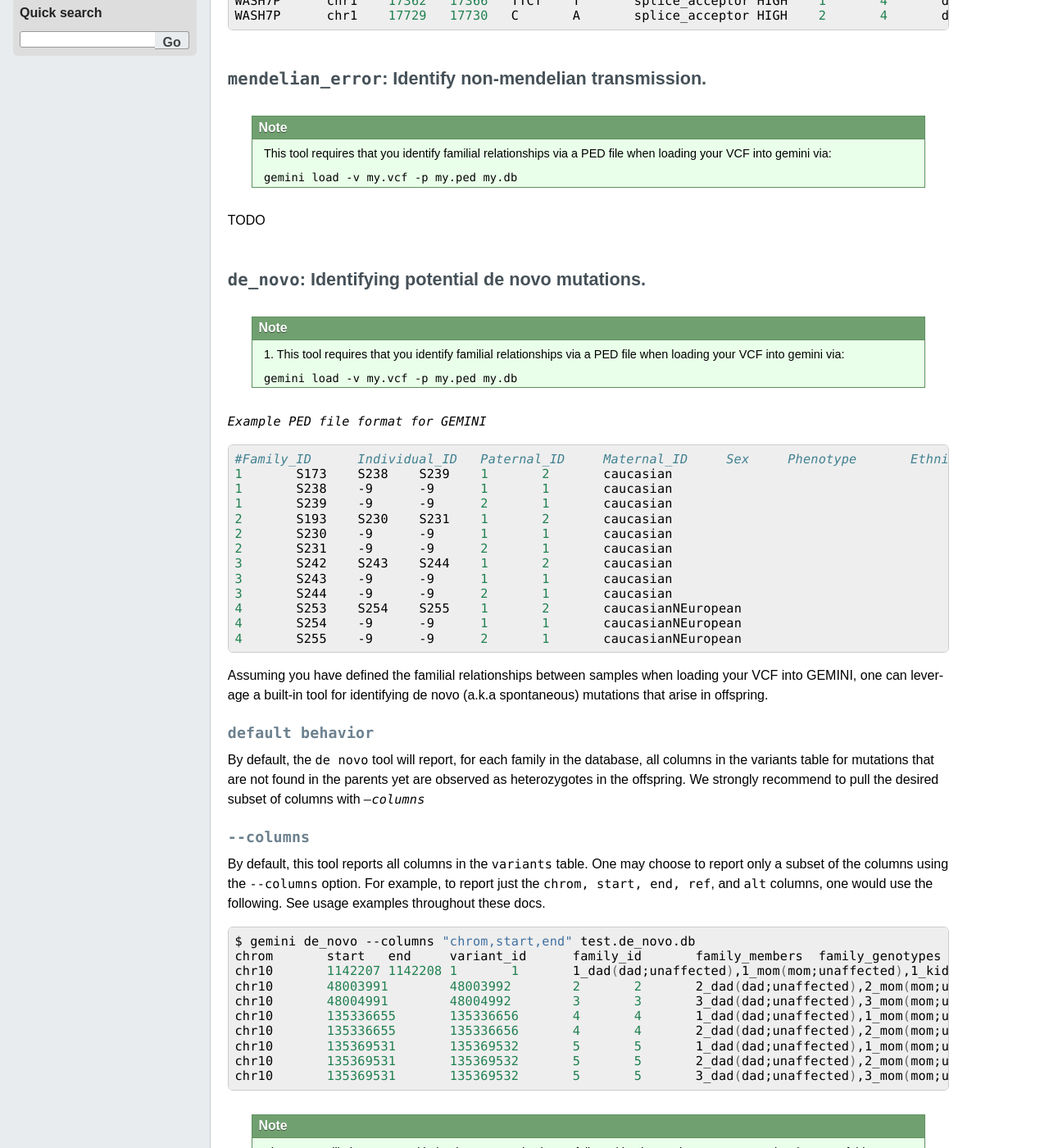
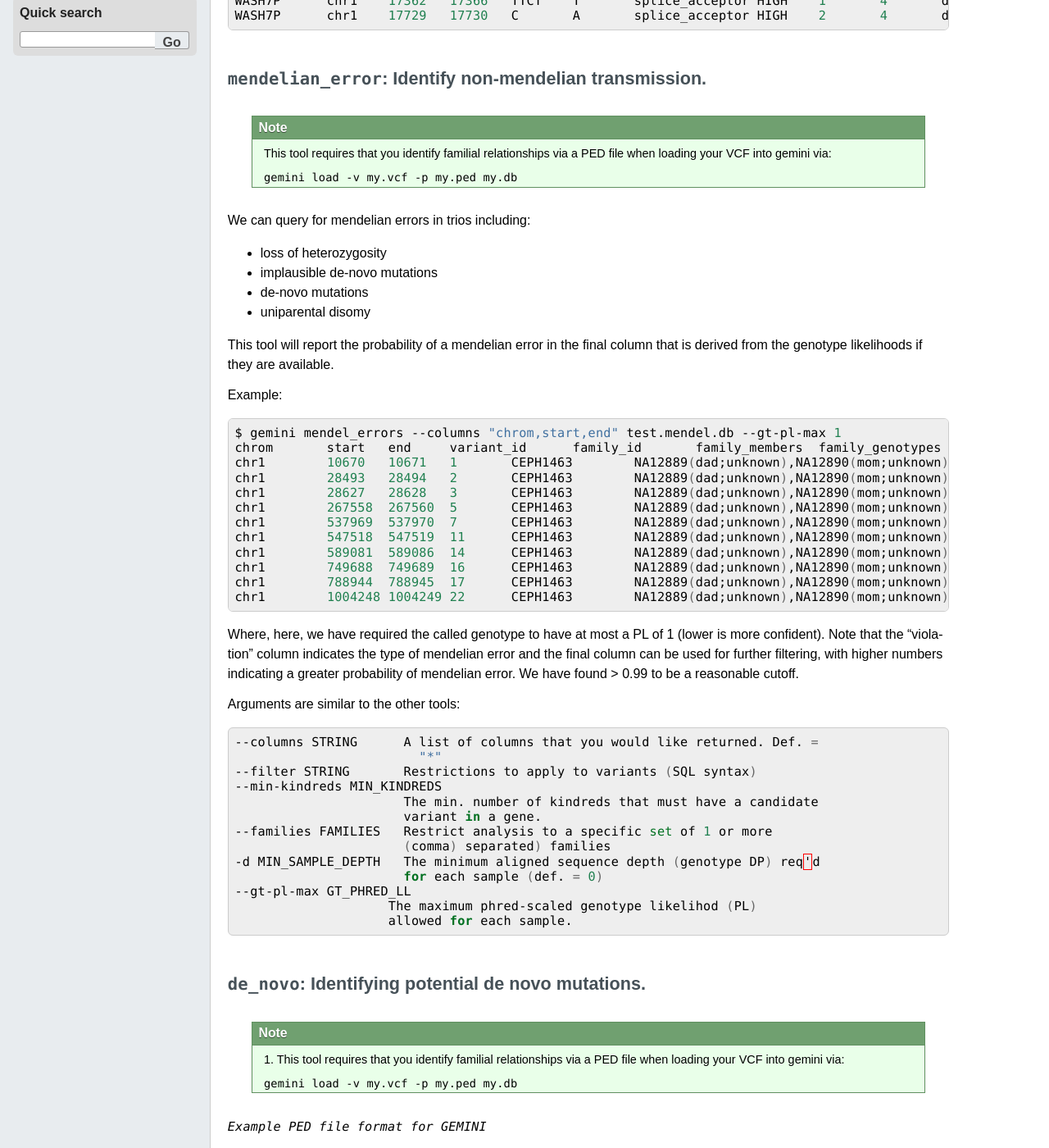
Before and after one commit to arq5x/gemini, a Sphinx documentation site: the page built from docs/content/tools.rst, in a window 1280 px wide and 1400 px high, scrolled down 2447 px. Shown: the whole window at 82% size. Built offline with Sphinx 7.4.7, drawn with Linux system fonts in a browser that asks for light colours; formulas are drawn with MathJax 3; pages that are not in the unit, such as notebooks, are missing from menus; comment, search, counter and statistics services are not loaded; the version number is read from the project's files by our own code.

Commit message:
add docs for mendel errors

```diff
--- a/docs/content/tools.rst
+++ b/docs/content/tools.rst
@@ -165,8 +165,56 @@ following:
 
     ``gemini load -v my.vcf -p my.ped my.db``
 
-TODO
-
+We can query for mendelian errors in trios including:
+
+- loss of heterozygosity
+- implausible de-novo mutations
+- de-novo mutations
+- uniparental disomy
+
+This tool will report the probability of a mendelian error in the final column
+that is derived from the genotype likelihoods if they are available.
+
+Example:
+
+.. code-block:: bash
+
+    $ gemini mendel_errors --columns "chrom,start,end" test.mendel.db --gt-pl-max 1
+    chrom	start	end	variant_id	family_id	family_members	family_genotypes	samples	family_count	violation	violation_prob
+    chr1	10670	10671	1	CEPH1463	NA12889(dad;unknown),NA12890(mom;unknown),NA12877(child;unknown)	G/G,G/G,G/C	NA12877	1	plausible de novo	0.962
+    chr1	28493	28494	2	CEPH1463	NA12889(dad;unknown),NA12890(mom;unknown),NA12877(child;unknown)	T/C,T/T,C/C	NA12877	1	loss of heterozygosity	0.660
+    chr1	28627	28628	3	CEPH1463	NA12889(dad;unknown),NA12890(mom;unknown),NA12877(child;unknown)	C/C,C/C,C/T	NA12877	1	plausible de novo	0.989
+    chr1	267558	267560	5	CEPH1463	NA12889(dad;unknown),NA12890(mom;unknown),NA12877(child;unknown)	C/C,C/C,CT/C	NA12877	1	plausible de novo	0.896
+    chr1	537969	537970	7	CEPH1463	NA12889(dad;unknown),NA12890(mom;unknown),NA12877(child;unknown)	C/C,C/C,C/T	NA12877	1	plausible de novo	0.928
+    chr1	547518	547519	11	CEPH1463	NA12889(dad;unknown),NA12890(mom;unknown),NA12877(child;unknown)	G/G,G/G,G/T	NA12877	1	plausible de novo	1.000
+    chr1	589081	589086	14	CEPH1463	NA12889(dad;unknown),NA12890(mom;unknown),NA12877(child;unknown)	G/G,GAGAA/GAGAA,G/G	NA12877	1	uniparental disomy	0.940
+    chr1	749688	749689	16	CEPH1463	NA12889(dad;unknown),NA12890(mom;unknown),NA12877(child;unknown)	T/T,T/T,G/G	NA12877	1	implausible de novo	0.959
+    chr1	788944	788945	17	CEPH1463	NA12889(dad;unknown),NA12890(mom;unknown),NA12877(child;unknown)	C/C,G/G,G/G	NA12877	1	uniparental disomy	0.914
+    chr1	1004248	1004249	22	CEPH1463	NA12889(dad;unknown),NA12890(mom;unknown),NA12877(child;unknown)	G/G,G/G,G/C	NA12877	1	plausible de novo	1.000
+
+Where, here, we have required the called genotype to have at most a PL of 1 (lower is more confident).
+Note that the "violation" column indicates the type of mendelian error and the final column can be used for further filtering,
+with higher numbers indicating a greater probability of mendelian error. We have found > 0.99 to be a reasonable
+cutoff.
+
+Arguments are similar to the other tools:
+
+
+.. code-block:: bash
+
+    --columns STRING      A list of columns that you would like returned. Def. =
+                            "*"
+    --filter STRING       Restrictions to apply to variants (SQL syntax)
+    --min-kindreds MIN_KINDREDS
+                          The min. number of kindreds that must have a candidate
+                          variant in a gene.
+    --families FAMILIES   Restrict analysis to a specific set of 1 or more
+                          (comma) separated) families
+    -d MIN_SAMPLE_DEPTH   The minimum aligned sequence depth (genotype DP) req'd
+                          for each sample (def. = 0)
+    --gt-pl-max GT_PHRED_LL
+                        The maximum phred-scaled genotype likelihod (PL)
+                        allowed for each sample.
 
 ===========================================================================
 ``de_novo``: Identifying potential de novo mutations.
```
